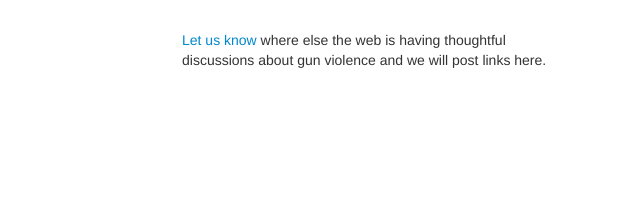
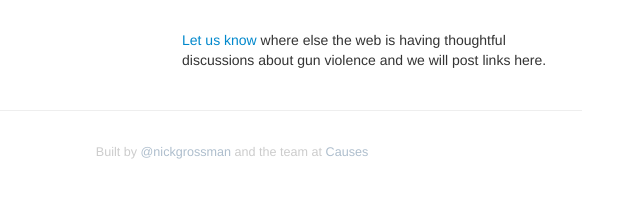
Before and after one commit to nickgrossman/webgoessilent.org, a PHP site: page / in a window 1280 px wide. Shown: the part 1788-2000 px from the top of the page, without its empty margins (408-1048 px from the left). Before the commit the page ends 1856 px from the top, so only its background shows below. Run offline with PHP 8.4, Linux system fonts and the light colour scheme; some libraries are stand-ins or nearby versions.

Commit message:
added footer credit

```diff
--- a/includes/footer.php
+++ b/includes/footer.php
@@ -1,3 +1,12 @@
+
+	<hr />
+
+	<footer>
+		<p class="subtle">
+			Built by <a href="http://nickgrossman.is">@nickgrossman</a> and the team at <a href="http://causes.com">Causes</a>
+		</p>
+	</footer>
+
 	</div> <!-- /container -->
 
 		<!-- Le javascript
--- a/includes/header.php
+++ b/includes/header.php
@@ -48,7 +48,7 @@
 	  }
 	</style>
 	<link href="bootstrap/css/bootstrap-responsive.css" rel="stylesheet">
-	<link href="style.css" rel="stylesheet">
+	<link href="style.css?v=2" rel="stylesheet">
 
 	<!-- JavaScript -->
 	<script src="wufoo/scripts/wufoo.js"></script>
--- a/style.css
+++ b/style.css
@@ -11,3 +11,12 @@
   -webkit-box-shadow: 0 3px 15px 0px #333;
   box-shadow:         0 3px 15px 0px #333;
 }
+
+footer {
+	text-align: center;
+	color: #ccc;
+	font-size: .9em;
+}
+footer a {
+	color:#AEBECD;
+}
```
